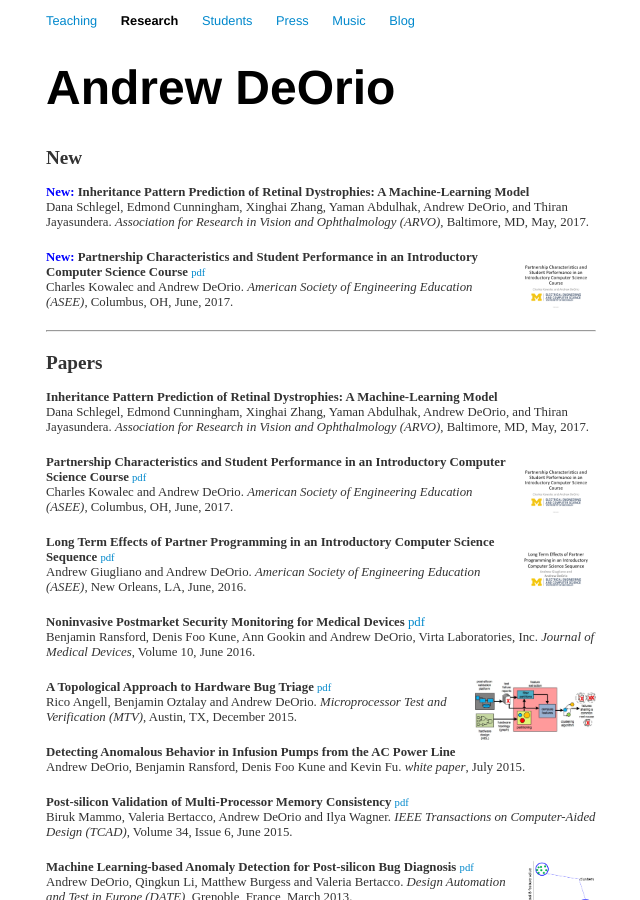
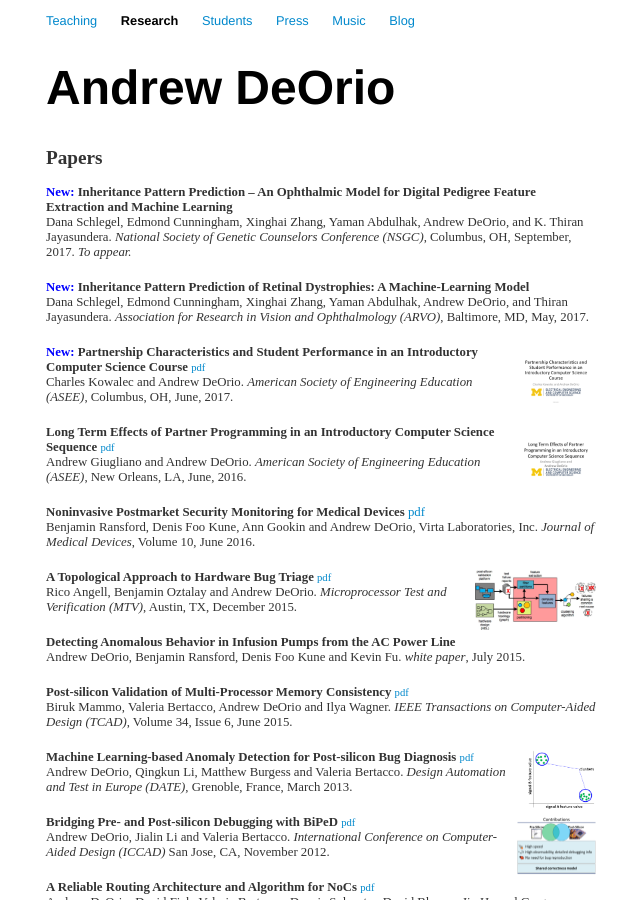
Before and after one commit to awdeorio/andrewdeorio.com, a Jekyll site: the page built from research/index.html, in a window 1280 px wide and 900 px high. Shown: the whole window, without its empty margins (319-959 px from the left). Built offline with Jekyll 4.4.1, drawn with Linux system fonts in a browser that asks for light colours; nearby versions of some CDN libraries.

Commit message:
Added NSGC paper

```diff
--- a/research/index.html
+++ b/research/index.html
@@ -4,7 +4,16 @@ title: Research | Andrew DeOrio
 ---
 
 <div class="publication">
-<h2>New</h2>
+<h2>Papers</h2>
+<span class="new">New: </span>
+<b>Inheritance Pattern Prediction – An Ophthalmic Model for Digital Pedigree Feature Extraction and Machine Learning</b>
+<br>
+Dana Schlegel, Edmond Cunningham, Xinghai Zhang, Yaman Abdulhak, Andrew DeOrio, and K. Thiran Jayasundera.
+<i>National Society of Genetic Counselors Conference (NSGC)</i>, Columbus, OH, September, 2017.
+<i>To appear.</i>
+</div>
+
+<div class="publication">
 <span class="new">New: </span>
 <b>Inheritance Pattern Prediction of Retinal Dystrophies: A Machine-Learning Model</b>
 <br>
@@ -14,30 +23,6 @@ Dana Schlegel, Edmond Cunningham, Xinghai Zhang, Yaman Abdulhak, Andrew DeOrio,
 
 <div class="publication">
 <span class="new">New: </span>
-<a href="assets/ASEE17-slides.pdf" target="_blank" >
-<img class="research-thumbnail" src="assets/ASEE17-thumbnail.png" alt="thumbnail"></a>
-<b>Partnership Characteristics and Student Performance in an Introductory Computer Science Course</b>
-<small><a href="assets/ASEE17.pdf" target="_blank" >pdf</a></small>
-<br>
-Charles Kowalec and Andrew DeOrio.
-<i>American Society of Engineering Education (ASEE)</i>, Columbus, OH, June, 2017.
-</div>
-
-<div class="publication">
-<hr>
-</div>
-
-
-<!---------------------------------------------------------------------------->
-<div class="publication">
-<h2>Papers</h2>
-<b>Inheritance Pattern Prediction of Retinal Dystrophies: A Machine-Learning Model</b>
-<br>
-Dana Schlegel, Edmond Cunningham, Xinghai Zhang, Yaman Abdulhak, Andrew DeOrio, and Thiran Jayasundera.
-<i>Association for Research in Vision and Ophthalmology (ARVO)</i>, Baltimore, MD, May, 2017.<br>
-</div>
-
-<div class="publication">
 <a href="assets/ASEE17-slides.pdf" target="_blank" >
 <img class="research-thumbnail" src="assets/ASEE17-thumbnail.png" alt="thumbnail"></a>
 <b>Partnership Characteristics and Student Performance in an Introductory Computer Science Course</b>
```
